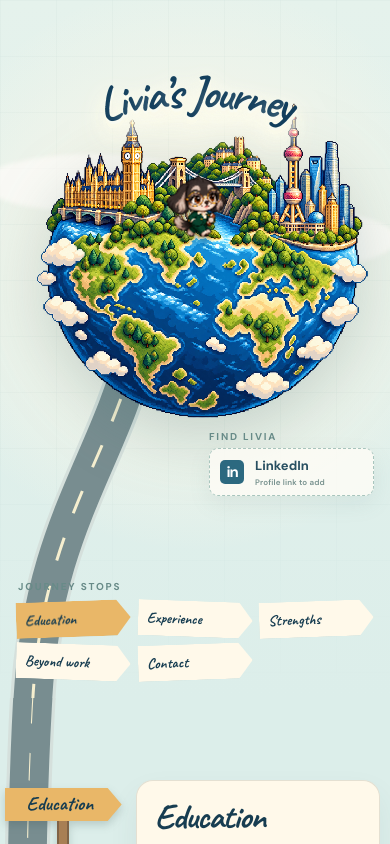
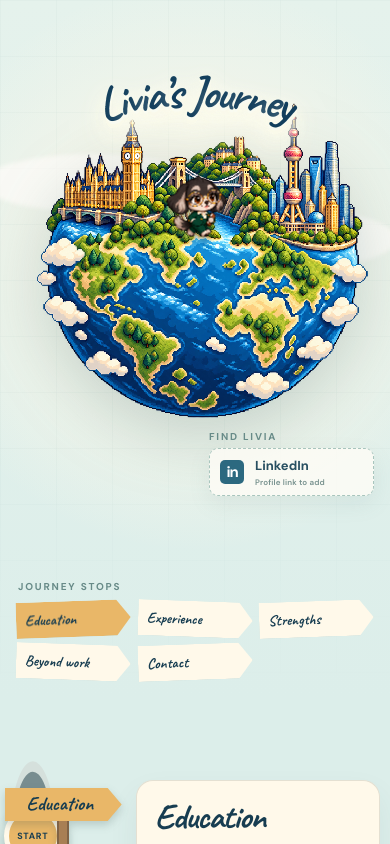
Before and after one commit to Archbaer/jiyan-lu, a Svelte app: page / in a window 390 px wide. Shown: the top 844 px of the page. Built offline with nearby package versions, Linux system fonts and the light colour scheme.

Commit message:
feat(portfolio): start road beside Education

```diff
--- a/src/App.svelte
+++ b/src/App.svelte
@@ -32,10 +32,6 @@
   ];
 
   let active = 'home';
-  let connectorPath = '';
-  let connectorViewBox = '0 0 1 1';
-  let connectorOuter = 126;
-  let connectorInner = 108;
   let walkerX = 170;
   let walkerY = 0;
   let walking = false;
@@ -47,35 +43,11 @@
     const stages = document.querySelector('.journey-stages');
     if (!stages) return;
     const start = stages.getBoundingClientRect().top + window.scrollY;
-    walkerY = Math.max(120, Math.min(stages.offsetHeight - 150, window.scrollY + window.innerHeight * 0.52 - start));
+    walkerY = Math.max(220, Math.min(stages.offsetHeight - 150, window.scrollY + window.innerHeight * 0.52 - start));
     const road = stages.querySelector('.journey-road');
     const path = road.querySelector('path');
     const point = path.getPointAtLength(path.getTotalLength() * walkerY / stages.offsetHeight);
     walkerX = point.x * road.getBoundingClientRect().width / 360 + road.getBoundingClientRect().left - stages.getBoundingClientRect().left;
-  }
-
-  function updateConnector() {
-    const hero = document.querySelector('.hero');
-    const world = document.querySelector('.hero-world');
-    const road = document.querySelector('.journey-road');
-    if (!hero || !world || !road) return;
-    const heroRect = hero.getBoundingClientRect();
-    const worldRect = world.getBoundingClientRect();
-    const roadRect = road.getBoundingClientRect();
-    const startX = worldRect.left - heroRect.left + worldRect.width * 0.34;
-    const startY = worldRect.top - heroRect.top + worldRect.height * 0.76;
-    const endX = roadRect.left - heroRect.left + roadRect.width * 170 / 360;
-    const endY = heroRect.height;
-    const stageSlope = ((170 - 188) * roadRect.width / 360) / (100 * roadRect.height / 5000);
-    connectorViewBox = `0 0 ${heroRect.width} ${heroRect.height}`;
-    connectorPath = `M ${startX} ${startY} C ${startX - 30} ${startY + 115}, ${endX - stageSlope * 170} ${endY - 170}, ${endX} ${endY} L ${endX + stageSlope * 90} ${endY + 90}`;
-    connectorOuter = roadRect.width * 126 / 360;
-    connectorInner = roadRect.width * 108 / 360;
-  }
-
-  function updateLayout() {
-    updateWalker();
-    updateConnector();
   }
 
   function onScroll() {
@@ -114,13 +86,13 @@
     }, { threshold: 0.08 });
     document.querySelectorAll('.reveal').forEach((element) => revealObserver.observe(element));
 
-    window.addEventListener('resize', updateLayout);
+    window.addEventListener('resize', updateWalker);
     window.addEventListener('scroll', onScroll, { passive: true });
-    updateLayout();
+    updateWalker();
     return () => {
       sectionObserver.disconnect();
       revealObserver.disconnect();
-      window.removeEventListener('resize', updateLayout);
+      window.removeEventListener('resize', updateWalker);
       window.removeEventListener('scroll', onScroll);
       cancelAnimationFrame(scrollFrame);
       clearTimeout(walkTimer);
@@ -139,11 +111,6 @@
   <section class="hero" id="home" aria-labelledby="hero-title">
     <div class="hero-cloud hero-cloud-left" aria-hidden="true"></div>
     <div class="hero-cloud hero-cloud-right" aria-hidden="true"></div>
-    <svg class="hero-road" viewBox={connectorViewBox} preserveAspectRatio="none" aria-hidden="true">
-      <path d={connectorPath} fill="none" stroke="#d5e0dc" stroke-width={connectorOuter} />
-      <path d={connectorPath} fill="none" stroke="#788d90" stroke-width={connectorInner} />
-      <path d={connectorPath} fill="none" stroke="#f6efcf" stroke-width="3" stroke-dasharray="24 26" />
-    </svg>
     <nav class="checkpoint-nav" aria-label="Journey checkpoints">
       <span class="checkpoint-caption">Journey stops</span>
       <ol>{#each checkpoints as stop, index}<li class:next-stop={active === 'home' && index === 0} class:current-stop={active === stop.id}><a href={'#' + stop.id} aria-current={active === stop.id ? 'location' : undefined}><span class="checkpoint-number">0{index + 1}</span><span>{stop.label}</span></a></li>{/each}</ol>
@@ -158,10 +125,11 @@
 
   <div class="journey-stages">
     <svg class="journey-road" viewBox="0 0 360 5000" preserveAspectRatio="none" aria-hidden="true">
-      <path d="M188 -100 L170 0 C115 300 220 620 135 950 S225 1530 155 1900 S120 2450 205 2870 S115 3500 165 3930 S215 4650 170 5000" fill="none" stroke="#d5e0dc" stroke-width="126" />
-      <path d="M188 -100 L170 0 C115 300 220 620 135 950 S225 1530 155 1900 S120 2450 205 2870 S115 3500 165 3930 S215 4650 170 5000" fill="none" stroke="#788d90" stroke-width="108" />
-      <path d="M188 -100 L170 0 C115 300 220 620 135 950 S225 1530 155 1900 S120 2450 205 2870 S115 3500 165 3930 S215 4650 170 5000" fill="none" stroke="#f6efcf" stroke-width="3" stroke-dasharray="24 26" />
+      <path d="M170 118 C115 300 220 620 135 950 S225 1530 155 1900 S120 2450 205 2870 S115 3500 165 3930 S215 4650 170 5000" fill="none" stroke="#d5e0dc" stroke-width="126" stroke-linecap="round" />
+      <path d="M170 118 C115 300 220 620 135 950 S225 1530 155 1900 S120 2450 205 2870 S115 3500 165 3930 S215 4650 170 5000" fill="none" stroke="#788d90" stroke-width="108" stroke-linecap="round" />
+      <path d="M170 118 C115 300 220 620 135 950 S225 1530 155 1900 S120 2450 205 2870 S115 3500 165 3930 S215 4650 170 5000" fill="none" stroke="#f6efcf" stroke-width="3" stroke-dasharray="24 26" />
     </svg>
+    <div class="road-start"><span>START</span></div>
     <div class="road-walker" class:walking class:at-contact={active === 'contact'} style={'left:' + walkerX + 'px;top:' + walkerY + 'px'} aria-hidden="true"><div class="dog-sprite"></div></div>
 
   <section class="story-section education" id="education" aria-labelledby="education-title">
--- a/src/style.css
+++ b/src/style.css
@@ -148,6 +148,7 @@ footer a:hover{text-decoration:underline}
 
 .journey-stages{--rail:400px;position:relative;background:var(--mint)}
 .journey-road{position:absolute;z-index:1;top:-2px;bottom:0;left:0;width:var(--rail);height:calc(100% + 2px);pointer-events:none}
+.road-start{position:absolute;z-index:5;top:calc(2.36% - 34px);left:calc(var(--rail)*170/360);display:grid;place-items:center;width:68px;height:68px;transform:translateX(-50%);border:5px solid var(--ivory);border-radius:50%;background:var(--gold);box-shadow:0 6px 14px #36514d55;color:var(--navy);font-size:11px;font-weight:800;letter-spacing:.08em}
 .road-walker{position:absolute;z-index:6;width:65px;aspect-ratio:2172/2896;transform:translate(-50%,-67%);pointer-events:none}
 .road-walker .dog-sprite{animation-play-state:paused;filter:drop-shadow(0 5px 2px #173d5155)}
 .road-walker.walking .dog-sprite{animation-play-state:running}
@@ -257,14 +258,13 @@ footer a:hover{text-decoration:underline}
   .letter-heading>span{width:36px;height:36px;font-size:18px}
 }
 
-/* Route starts at the globe; hero holds the only checkpoint navigation. */
+/* The hero holds the checkpoint navigation; the road begins at Education. */
 .hero{min-height:clamp(690px,82svh,960px);overflow:hidden;background:radial-gradient(circle at 50% 38%,#f8f6e9 0 20%,transparent 60%),linear-gradient(180deg,#e5f2ec 0%,var(--mint) 100%)}
 .hero::before{z-index:0;opacity:.26;background-size:56px 56px;mask-image:linear-gradient(to bottom,#000 0 65%,transparent 100%)}
 .hero-cloud{position:absolute;z-index:0;width:clamp(220px,24vw,400px);height:clamp(58px,8vw,116px);border-radius:50%;background:#fffdfaaf;filter:blur(2px);pointer-events:none;animation:cloud-drift 22s ease-in-out infinite alternate}
 .hero-cloud-left{top:22%;left:-3%}
 .hero-cloud-right{top:30%;right:-4%;width:clamp(190px,21vw,350px);animation-delay:-11s;animation-direction:alternate-reverse}
 @keyframes cloud-drift{from{transform:translateX(-12px)}to{transform:translateX(20px)}}
-.hero-road{position:absolute;z-index:1;inset:0;width:100%;height:100%;overflow:visible;pointer-events:none}
 .hero-world{z-index:3;width:min(760px,63vw,calc(100svh - 70px))}
 .hero h1{top:2%;left:0;width:100%;height:28%;transform:none;line-height:1}
 .hero h1 svg{display:block;width:100%;height:100%;overflow:visible;fill:#123e5c;filter:drop-shadow(0 4px 0 #f9f9e8) drop-shadow(0 6px 10px #f9f9e8)}
@@ -339,6 +339,7 @@ footer a{font-size:12px;font-weight:700;letter-spacing:.04em}
 }
 @media(max-width:560px){
   .journey-stages{--rail:clamp(112px,33vw,150px)}
+  .road-start{left:calc(var(--rail)*170/360 - 28px);width:58px;height:58px;top:calc(2.36% - 29px);font-size:9px}
   .section-heading h2{min-width:0;font-size:clamp(35px,9vw,48px);overflow-wrap:anywhere}
   .roadside-sign{top:88px;left:5px;width:calc(var(--rail) - 12px);filter:drop-shadow(0 4px 4px #36514d38)}
   .roadside-sign span{min-height:33px;padding:4px 10px 5px 3px;font-size:clamp(16px,5vw,20px)}
```
